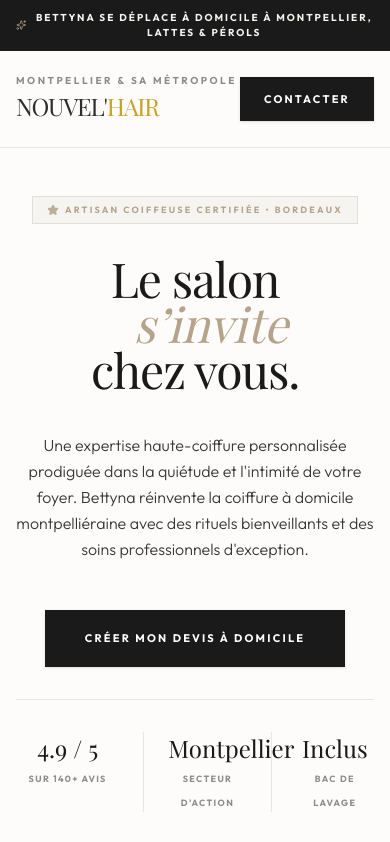
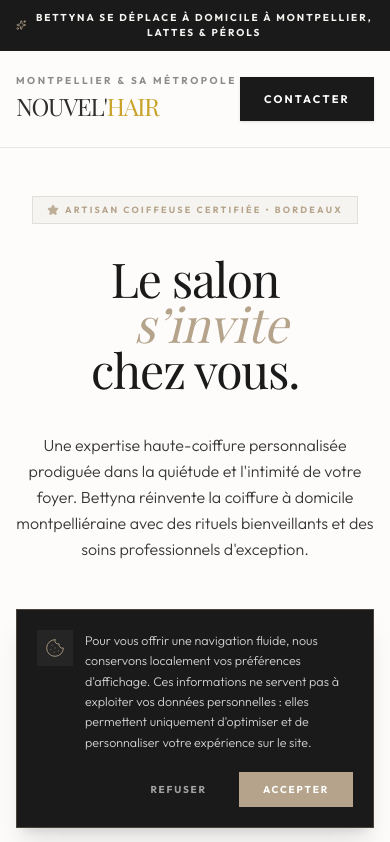
Before and after one commit to jphslashroot-dev/newhair, a React (Vite) app: page / in a window 390 px wide. Shown: the top 842 px of the page. Built offline with nearby package versions, Linux system fonts and the light colour scheme; a web font is replaced by a local one.

Commit message:
Add cookie consent banner + persist active tab across reloads (consent-gated)

```diff
--- a/src/App.tsx
+++ b/src/App.tsx
@@ -22,6 +22,7 @@ import Footer from "./components/Footer";
 import BeforeAfterSlider from "./components/BeforeAfterSlider";
 import ServiceCard from "./components/ServiceCard";
 import BookingWizard from "./components/BookingWizard";
+import CookieBanner from "./components/CookieBanner";
 
 import {
   HAIR_SERVICES,
@@ -38,6 +39,8 @@ export default function App() {
   const [openFaq, setOpenFaq] = useState<number | null>(0); // First accordion default open
   const [bookingSuccess, setBookingSuccess] = useState<boolean>(false);
   const [savedBooking, setSavedBooking] = useState<any>(null);
+  const [cookieConsent, setCookieConsent] = useState<boolean>(false);
+  const [showCookieBanner, setShowCookieBanner] = useState<boolean>(false);
 
   // Check if we have old booking saved in current state
   useEffect(() => {
@@ -46,6 +49,37 @@ export default function App() {
       setSavedBooking(JSON.parse(cached));
     }
   }, [bookingSuccess]);
+
+  // Restore navigation preference if cookies were accepted; otherwise show banner
+  useEffect(() => {
+    const consent = localStorage.getItem("cookie_consent");
+    if (consent === "accepted") {
+      setCookieConsent(true);
+      const savedTab = localStorage.getItem("active_tab");
+      if (savedTab) setActiveTab(savedTab);
+    } else if (consent !== "declined") {
+      setShowCookieBanner(true);
+    }
+  }, []);
+
+  // Persist the active navigation tab across reloads once consent is granted
+  useEffect(() => {
+    if (cookieConsent) localStorage.setItem("active_tab", activeTab);
+  }, [activeTab, cookieConsent]);
+
+  const handleAcceptCookies = () => {
+    localStorage.setItem("cookie_consent", "accepted");
+    localStorage.setItem("active_tab", activeTab);
+    setCookieConsent(true);
+    setShowCookieBanner(false);
+  };
+
+  const handleDeclineCookies = () => {
+    localStorage.setItem("cookie_consent", "declined");
+    localStorage.removeItem("active_tab");
+    setCookieConsent(false);
+    setShowCookieBanner(false);
+  };
 
   // Toggle service selection
   const handleToggleService = (id: string) => {
@@ -525,6 +559,10 @@ export default function App() {
       </main>
 
       <Footer />
+
+      {showCookieBanner && (
+        <CookieBanner onAccept={handleAcceptCookies} onDecline={handleDeclineCookies} />
+      )}
     </div>
   );
 }
--- /dev/null
+++ b/src/components/CookieBanner.tsx
@@ -0,0 +1,39 @@
+import { Cookie } from "lucide-react";
+
+interface CookieBannerProps {
+  onAccept: () => void;
+  onDecline: () => void;
+}
+
+export default function CookieBanner({ onAccept, onDecline }: CookieBannerProps) {
+  return (
+    <div className="fixed bottom-0 left-0 right-0 z-50 p-4 sm:p-6">
+      <div className="max-w-4xl mx-auto bg-editorial-charcoal text-editorial-light border border-editorial-accent/30 shadow-xl p-5 sm:p-6 flex flex-col sm:flex-row items-start sm:items-center gap-5">
+        <div className="flex items-start gap-3 flex-1">
+          <div className="p-2 bg-white/5 text-editorial-accent shrink-0">
+            <Cookie className="w-5 h-5 stroke-1" />
+          </div>
+          <p className="text-[12.5px] leading-relaxed text-white/80 font-light">
+            Pour vous offrir une navigation fluide, nous conservons localement vos préférences d'affichage.
+            Ces informations ne servent pas à exploiter vos données personnelles : elles permettent uniquement
+            d'optimiser et de personnaliser votre expérience sur le site.
+          </p>
+        </div>
+        <div className="flex items-center gap-3 shrink-0 self-end sm:self-center">
+          <button
+            onClick={onDecline}
+            className="px-5 py-2.5 text-[10px] uppercase tracking-[0.18em] font-bold text-white/60 hover:text-white transition-colors cursor-pointer"
+          >
+            Refuser
+          </button>
+          <button
+            onClick={onAccept}
+            className="px-6 py-2.5 bg-editorial-accent hover:bg-white hover:text-editorial-charcoal text-white text-[10px] uppercase tracking-[0.18em] font-bold transition-all cursor-pointer"
+          >
+            Accepter
+          </button>
+        </div>
+      </div>
+    </div>
+  );
+}
```
